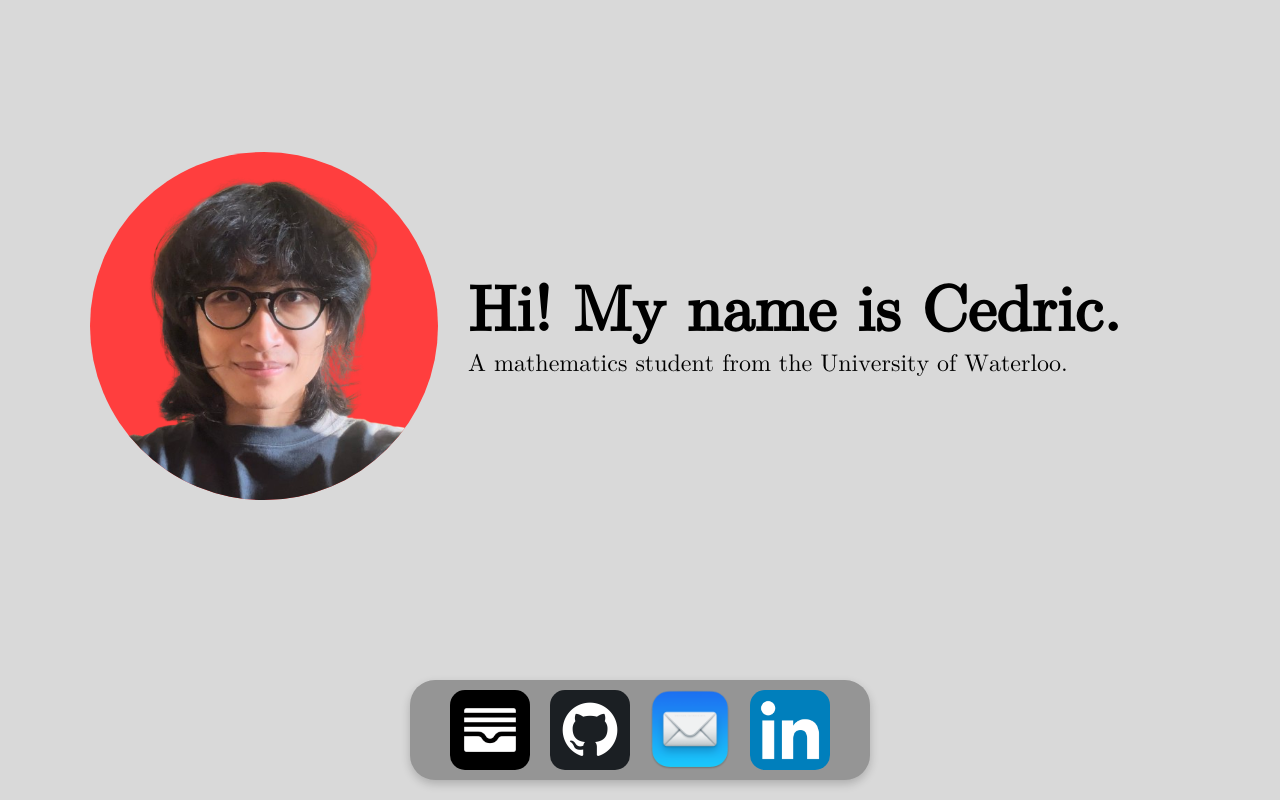
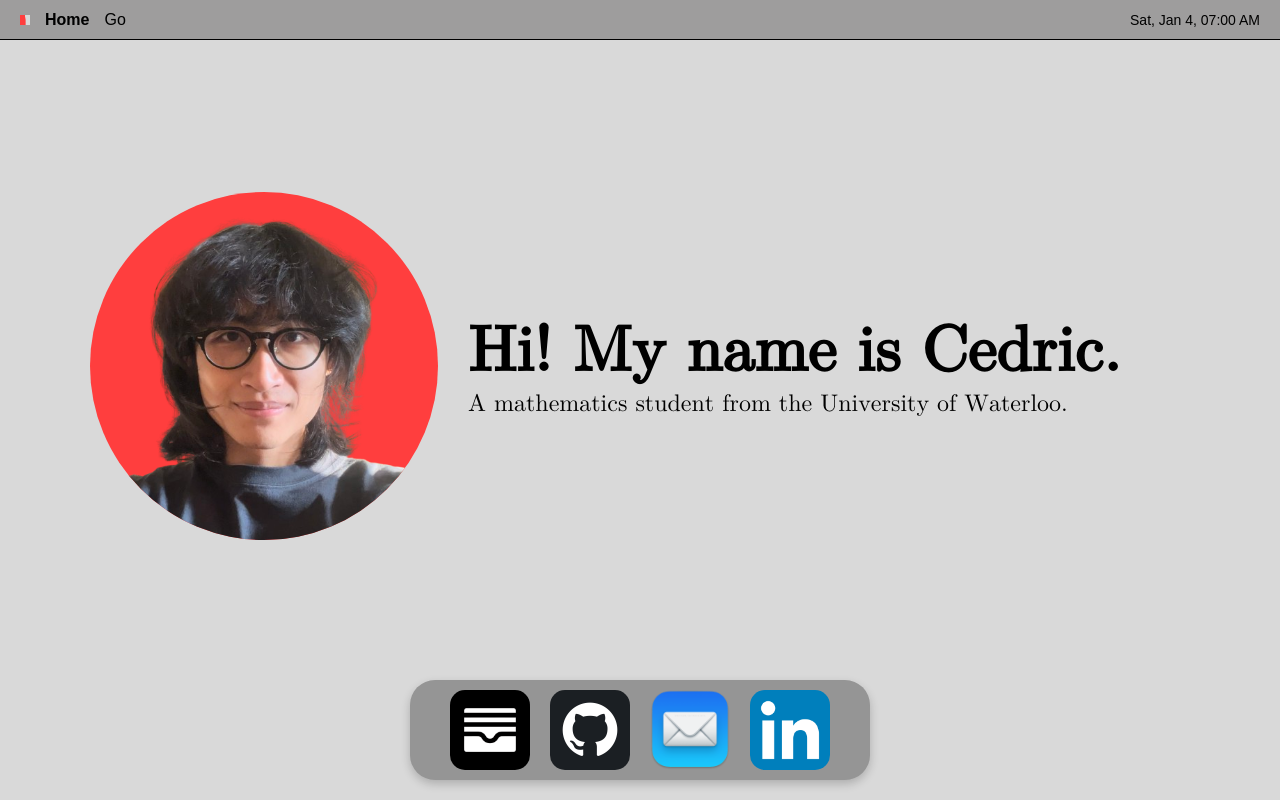
Before and after one commit to cedricicic/cedricleung.ca, a React (Vite) app: page / in a window 1280 px wide. Built offline with nearby package versions, Linux system fonts and the light colour scheme.

Commit message:
third day

```diff
--- a/src/App.jsx
+++ b/src/App.jsx
@@ -1,14 +1,24 @@
 import React from "react";
 import { BrowserRouter as Router, Routes, Route, HashRouter } from "react-router-dom";
-import Header from './components/jsx/Header';
-import Dock from './components/jsx/Dock';
+import Header from "./components/jsx/Header";
+import Dock from "./components/jsx/Dock";
 import Contact from "./components/jsx/Contact";
+import Navbar from "./components/jsx/NavBar";
 
 function Home() {
   return (
     <>
+      <Navbar />
       <Header />
       <Dock />
+    </>
+  );
+}
+
+function ContactPage(){
+  return(<>
+    <Navbar />
+    <Contact />
     </>
   );
 }
@@ -18,7 +28,7 @@ function App() {
     <HashRouter>
       <Routes>
         <Route path="/" element={<Home />} />
-        <Route path="/contact" element={<Contact />} />
+        <Route path="/contact" element={<ContactPage />} />
       </Routes>
     </HashRouter>
   );
--- /dev/null
+++ b/src/components/css/navbar.css
@@ -0,0 +1,91 @@
+.navbar {
+    display: flex;
+    justify-content: space-between;
+    align-items: center;
+    background-color: #9e9d9d;
+    padding: 0 20px;
+    height: 40px;
+    position: sticky;
+    top: 0;
+    z-index: 1000;
+    border-bottom: 1px solid #000;
+    gap: 10px;
+  }
+
+  .navbar-left {
+    display: flex;
+    align-items: center;
+  }
+
+  .navbar-icon {
+    display: flex;
+    align-items: center;
+    padding-right: 15px;
+  }
+
+  .navbar-icon > img {
+    width: 10px;
+    display: block;
+  }
+
+  .navbar-home-link {
+    font-family: 'SFProBold', sans-serif;
+    font-size: 16px;
+    color: #000;
+    margin-right: 15px;
+    text-decoration: none;
+    font-weight: 800;
+  }
+
+  .navbar-link {
+    font-family: 'SFPro', sans-serif;
+    font-size: 16px;
+    color: #000;
+    margin-right: 15px;
+    text-decoration: none;
+  }
+
+  .navbar-link:hover {
+    text-decoration: underline;
+  }
+
+  .navbar-clock {
+    font-family: 'SFPro', sans-serif;
+    font-size: 14px;
+    color: #000;
+  }
+
+  /* Dropdown Menu */
+.dropdown-menu {
+    display: none;
+    position: absolute;
+    top: 100%;
+    left: 0;
+    background-color: #fff;
+    border: 1px solid #ccc;
+    border-radius: 4px;
+    list-style: none;
+    margin: 0;
+    padding: 5px 0;
+    box-shadow: 0 4px 6px rgba(0, 0, 0, 0.1);
+    z-index: 1000;
+  }
+
+  .dropdown-menu li {
+    padding: 5px 15px;
+  }
+
+  .dropdown-menu li a {
+    text-decoration: none;
+    font-family: 'SFPro', sans-serif;
+    font-size: 14px;
+    color: #000;
+  }
+
+  .dropdown-menu li a:hover {
+    background-color: #f0f0f0;
+  }
+
+  .navbar-dropdown:hover .dropdown-menu {
+    display: block;
+  }
--- a/src/components/jsx/Icons.jsx
+++ b/src/components/jsx/Icons.jsx
@@ -7,7 +7,6 @@ function Icons(props) {
       className="dock-button"
       to={props.link}
       aria-label={props.name}
-      target="_blank"
     >
       <img src={props.src} alt={props.name} />
       <div className="tooltip">{props.name}</div>
--- /dev/null
+++ b/src/components/jsx/NavBar.jsx
@@ -0,0 +1,57 @@
+import React, { useState, useEffect } from "react";
+import "../css/navbar.css";
+import logo from "../../assets/images/icon.png";
+
+function Navbar() {
+  const Clock = () => {
+    const [time, setTime] = useState(
+      new Date().toLocaleTimeString([], {
+        hour: "2-digit",
+        minute: "2-digit",
+        weekday: "short",
+        day: "numeric",
+        month: "short",
+      })
+    );
+    useEffect(() => {
+      const timer = setInterval(() => {
+        setTime(
+          new Date().toLocaleTimeString([], {
+            hour: "2-digit",
+            minute: "2-digit",
+            weekday: "short",
+            day: "numeric",
+            month: "short",
+          })
+        );
+      }, 1000);
+
+      return () => clearInterval(timer);
+    }, []);
+
+    return <div className="navbar-clock">{time}</div>;
+  };
+
+  useEffect(() => {
+    console.log("Current URL:", window.location.href);
+  }, []);
+
+  return (
+    <nav className="navbar">
+      <div className="navbar-left">
+        <div className="navbar-icon">
+            <img src={logo} alt="logo" />
+        </div>
+        <a href="#home" className="navbar-home-link">
+          Home
+        </a>
+        <a href="#go" className="navbar-link">
+          Go
+        </a>
+      </div>
+      <Clock />
+    </nav>
+  );
+}
+
+export default Navbar;
--- a/src/main.jsx
+++ b/src/main.jsx
@@ -4,6 +4,7 @@ import './components/css/index.css';
 import './components/css/header.css';
 import './components/css/dock.css';
 import './components/css/contact.css';
+import './components/css/navbar.css';
 import App from './App.jsx'
 
 createRoot(document.getElementById('root')).render(
```
